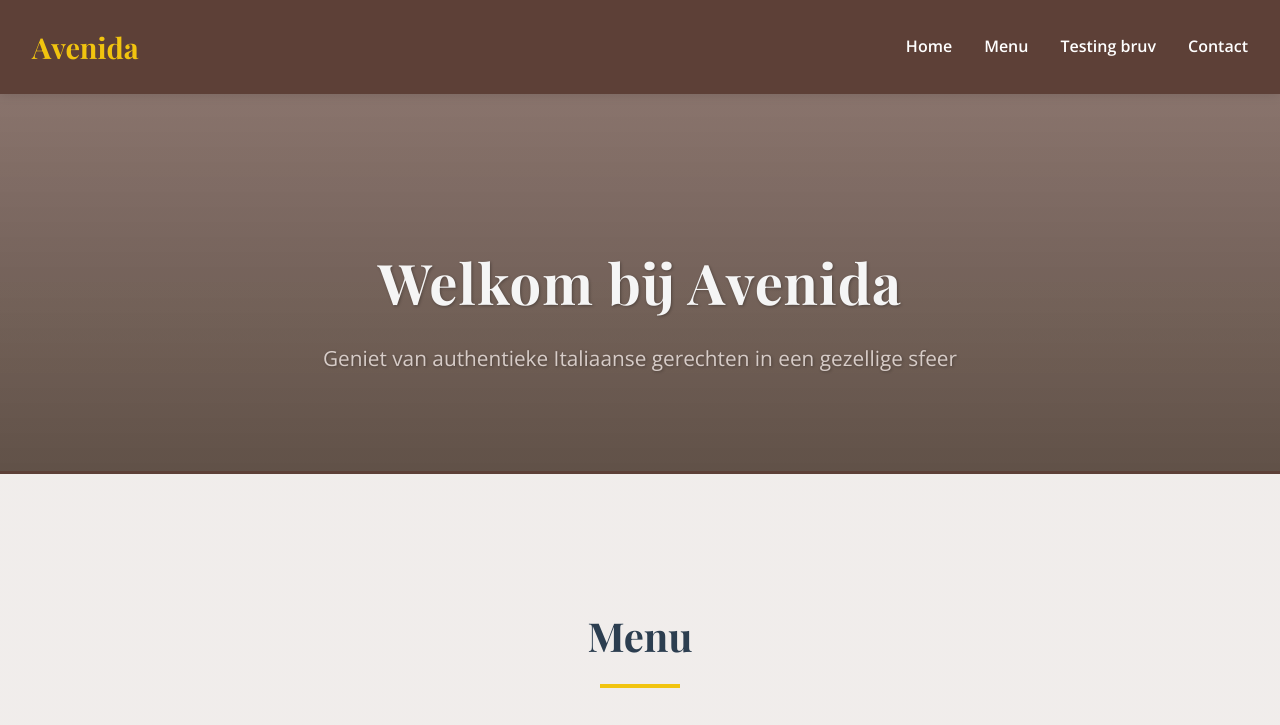
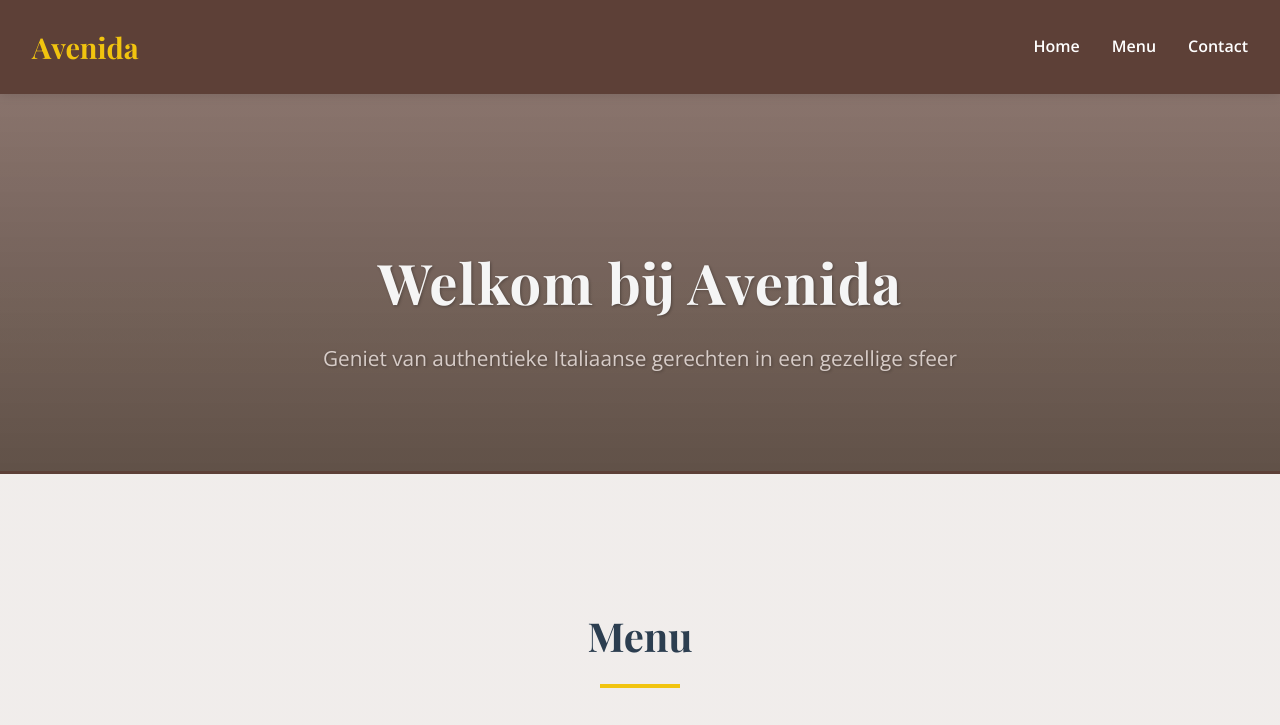
Before and after one commit to BarryAmadou0/Avenida3, a plain HTML site: page index.html in a window 1280 px wide. Shown: the top 725 px of the page. Drawn offline with nearby package versions, Linux system fonts and the light colour scheme.

Commit message:
back to original

```diff
--- a/index.html
+++ b/index.html
@@ -14,7 +14,6 @@
     <ul>
       <li><a href="#home">Home</a></li>
       <li><a href="#menu">Menu</a></li>
-      <li><a href="#menu">Testing bruv</a></li>
       <li><a href="#contact">Contact</a></li>
     </ul>
   </nav>
```
